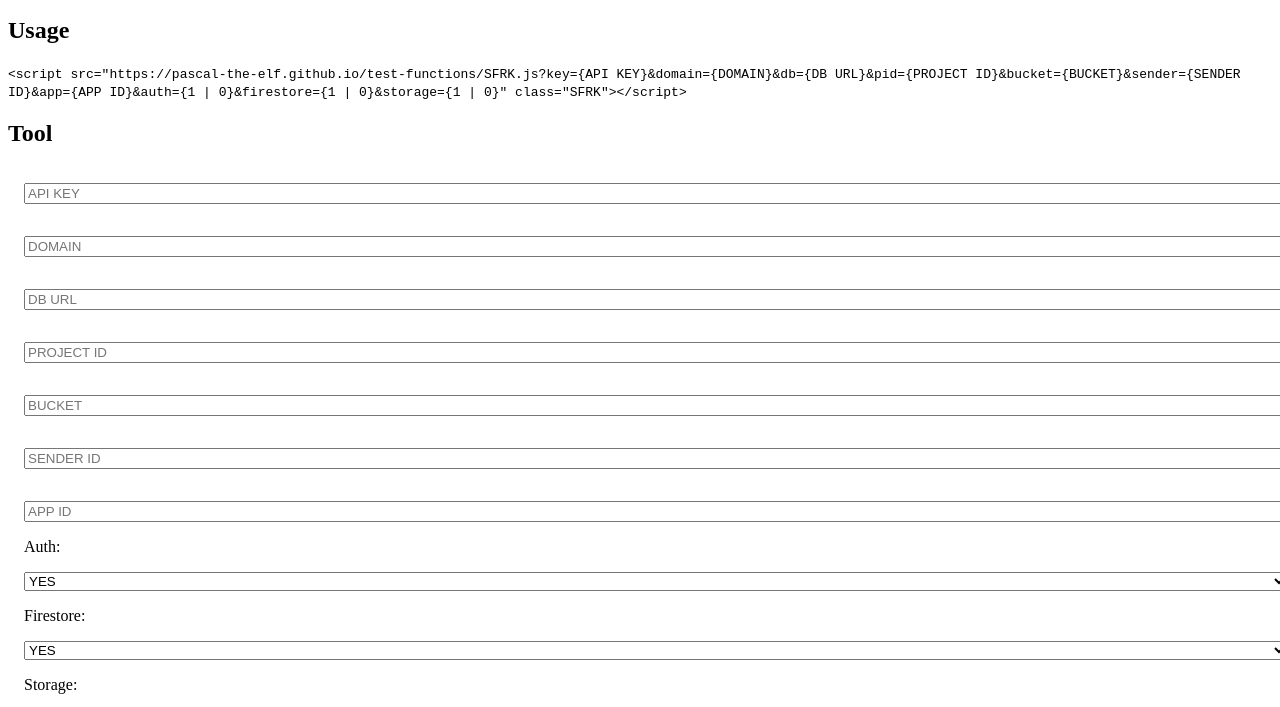
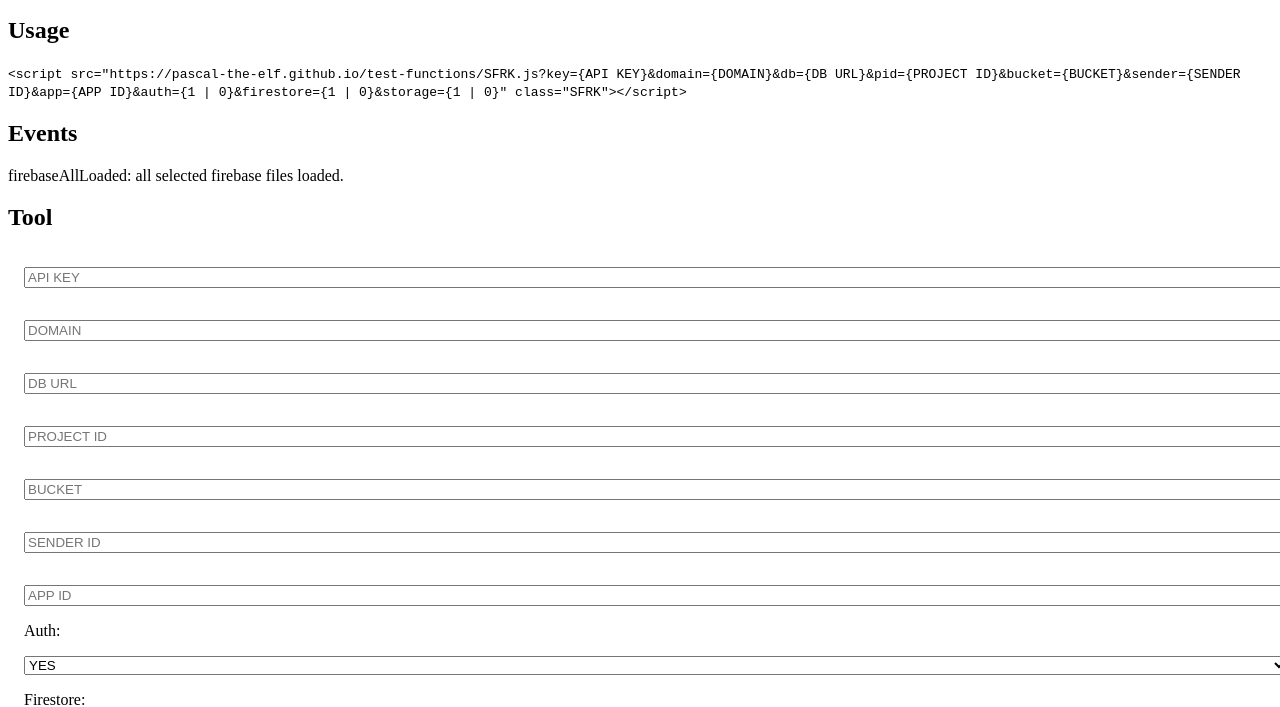
Before and after one commit to pascal-the-elf/test-functions, a plain HTML site: page SFRK/index.html in a window 1280 px wide. Shown: the part 101-808 px from the top of the page. Drawn offline with Linux system fonts and the light colour scheme.

Commit message:
Update index.html

```diff
--- a/SFRK/index.html
+++ b/SFRK/index.html
@@ -13,6 +13,9 @@
     <code>
         &lt;script src=&quot;https://pascal-the-elf.github.io/test-functions/SFRK.js?key={API KEY}&amp;domain={DOMAIN}&amp;db={DB URL}&amp;pid={PROJECT ID}&amp;bucket={BUCKET}&amp;sender={SENDER ID}&amp;app={APP ID}&amp;auth={1 | 0}&amp;firestore={1 | 0}&amp;storage={1 | 0}&quot; class=&quot;SFRK&quot;&gt;&lt;/script&gt;
     </code>
+
+    <h2>Events</h2>
+    <p>firebaseAllLoaded: all selected firebase files loaded.</p>
 
     <h2>Tool</h2>
     <style>
```
